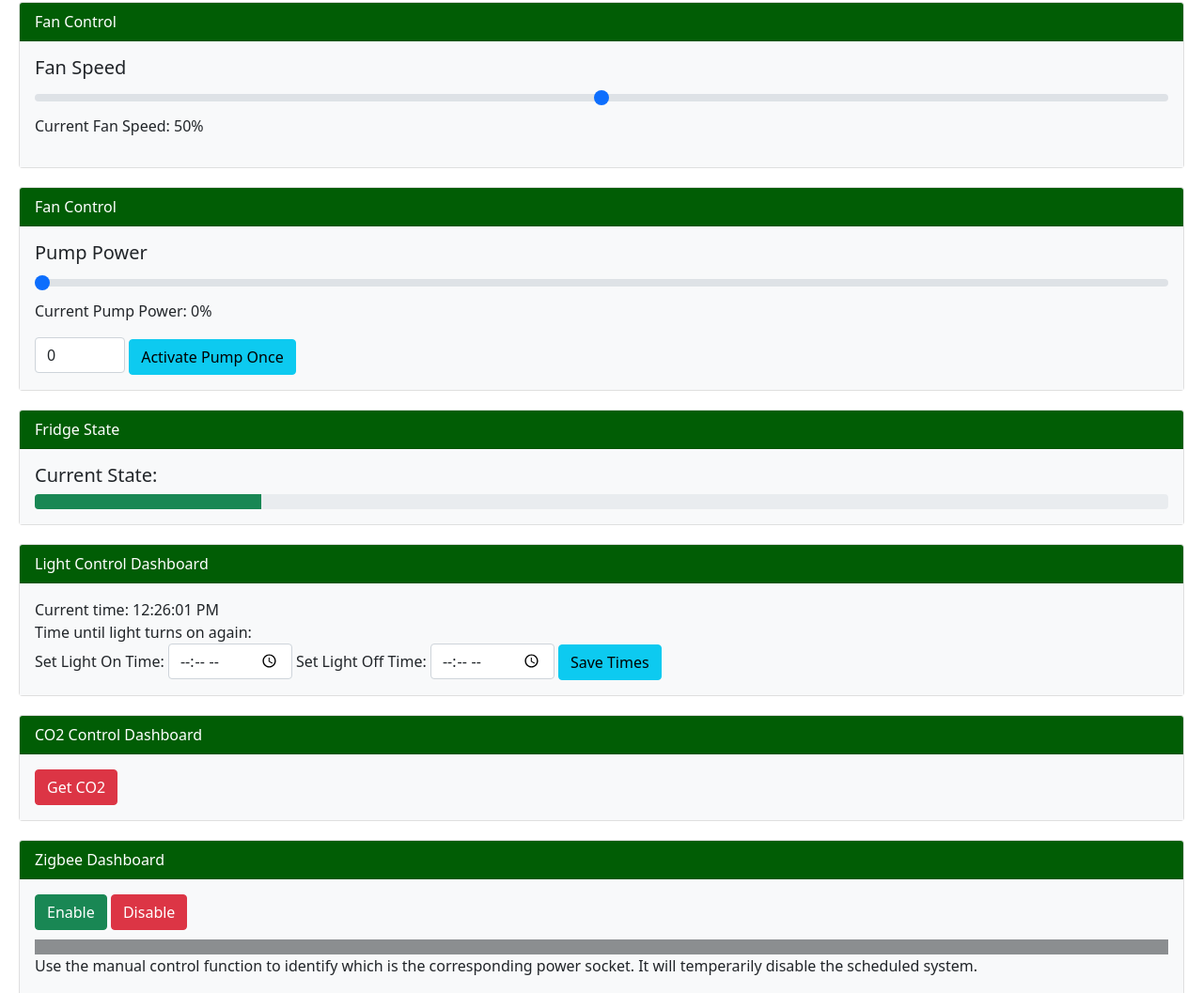
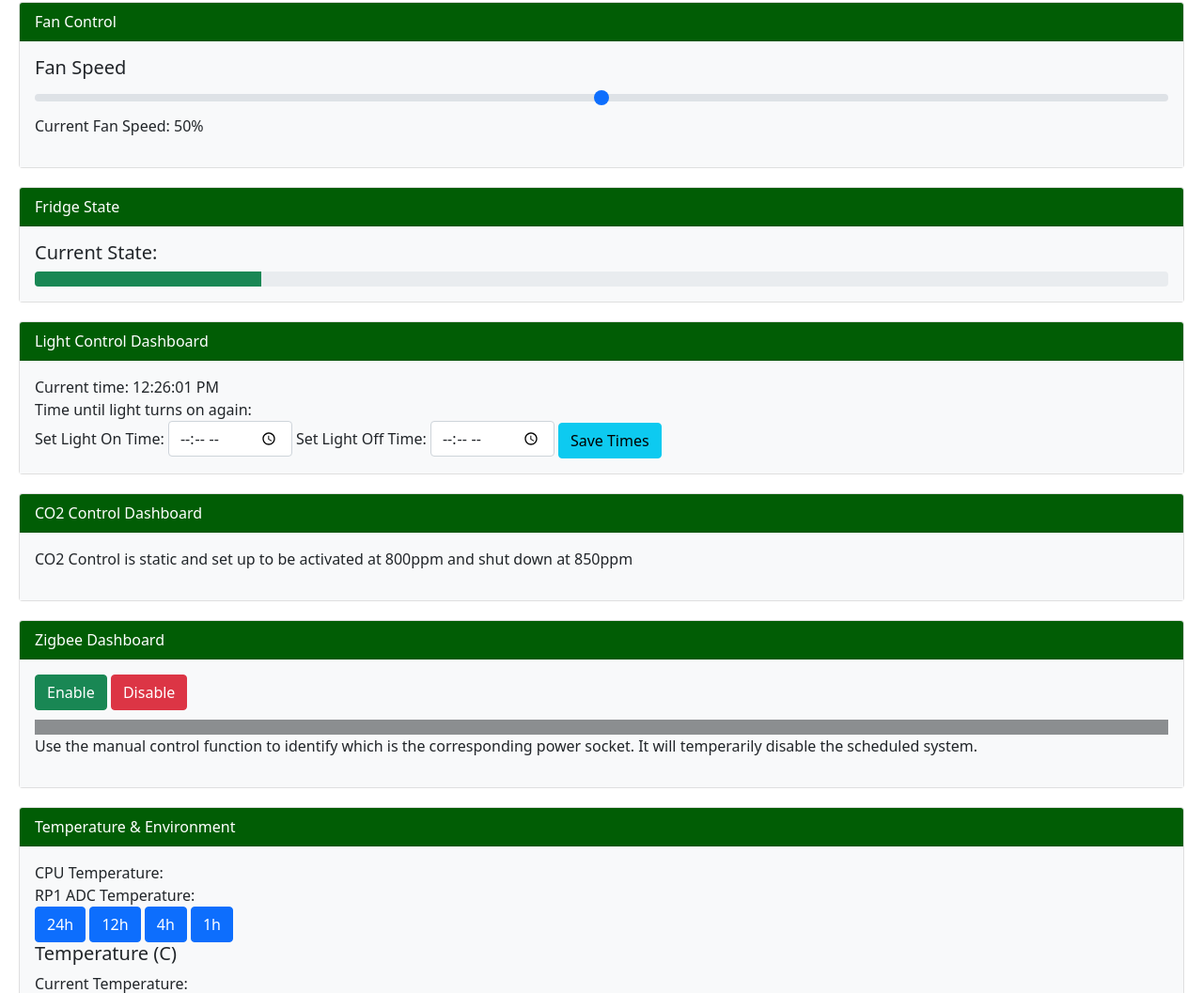
Before and after one commit to MathiasPechinger/plantgeek, a plain HTML site: page templates/index.html in a window 1280 px wide. Shown: the part 157-1214 px from the top of the page at 94% size. Drawn offline with nearby package versions, Linux system fonts and the light colour scheme; no server answers.

Commit message:
readme notes, removed old frontend features

```diff
--- a/templates/index.html
+++ b/templates/index.html
@@ -96,8 +96,9 @@
         </div>
     </div>
 
-    <div class="card">
-        <div class="card-header">Fan Control</div>
+    <!-- NOT USED RIGHT NOW -->
+    <!-- <div class="card">
+        <div class="card-header">Pump Control</div>
         <div class="card-body">
             <h5>Pump Power</h5>
             <input type="range" id="pump-power" min="0" max="100" value="0" class="form-range" onchange="setPumpPower(this.value)">
@@ -105,7 +106,7 @@
             <input type="number" id="pump-time-input" min="0" max="5" value="0" class="form-control" style="width: auto; display: inline-block;" onchange="setPumpTime(this.value)">
             <button onclick="activatePumpOnce()" class="btn btn-info">Activate Pump Once</button>
         </div>
-    </div>
+    </div> -->
 
     <div class="card">
         <div class="card-header">Fridge State</div>
@@ -131,7 +132,8 @@
     <div class="card">
         <div class="card-header">CO2 Control Dashboard</div>
         <div class="card-body">
-            <button onclick="requestCO2(true)" class="btn btn-danger">Get CO2</button>
+            <!-- <button onclick="requestCO2(true)" class="btn btn-danger">Get CO2</button> -->
+             <p>CO2 Control is static and set up to be activated at 800ppm and shut down at 850ppm</p>
         </div>
     </div>
 
```
Also changed, not shown: readme.md.
